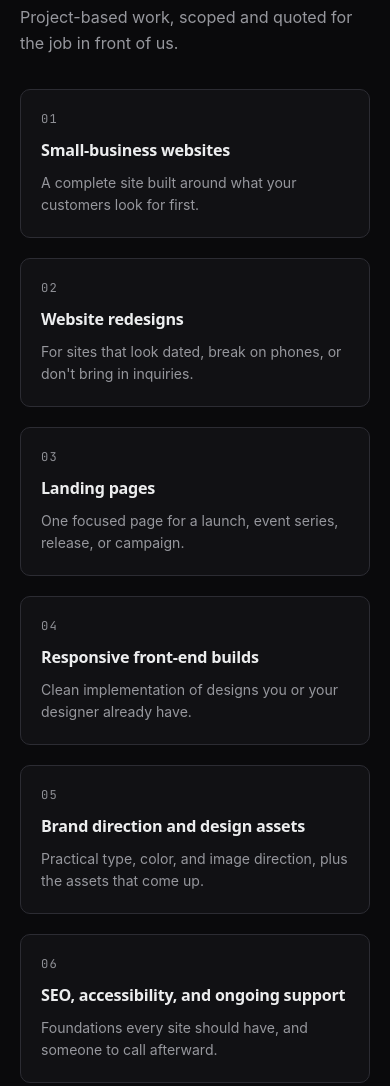
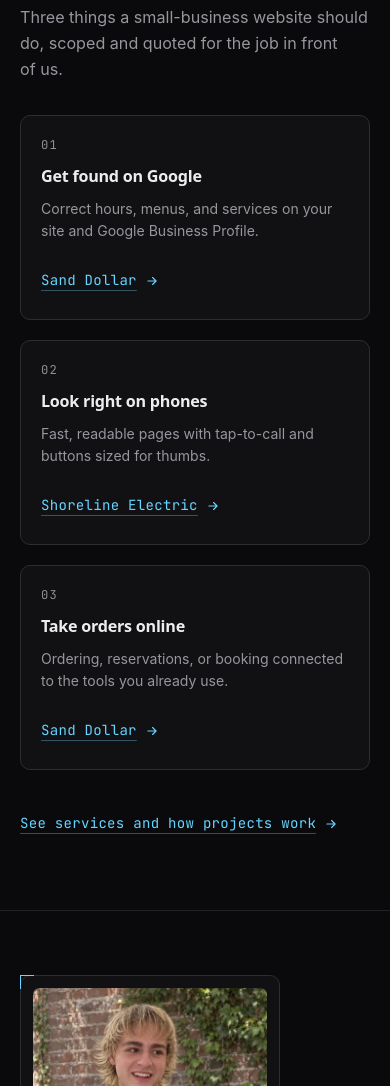
Before and after one commit to DylanDwight/DylanDwight.com, a plain HTML site: page index.html in a window 390 px wide. Shown: the part 3667-4753 px from the top of the page. Drawn offline with Linux system fonts and the light colour scheme; a web font is replaced by a local one.

Commit message:
Lead Services and homepage with the three card outcomes
The business card QR goes to /services, so the page now opens with the same
three lines as the card: Get found on Google, Look right on phones, Take
orders online, each linking to existing case-study proof. Homepage services
preview trimmed from six cards to the same three. Fixes duplicate '11' CTA
index on Services.

Co-Authored-By: Claude Opus 5.5 <noreply@anthropic.com>
Claude-Session: https://claude.ai/code/session_0197k9k5wQbLvmnjA3uF7gQV

```diff
--- a/css/components.css
+++ b/css/components.css
@@ -1206,3 +1206,25 @@ html.js [data-reveal].is-visible {
   .logo-link .logo-mark .logo-node { animation: none; }
   .logo-link:hover .logo-mark path { transform: none; }
 }
+
+/* Three-outcome grid (Services top + homepage preview). Stays 3-up until
+   phones so three cards never leave an orphan in a 2-column row. */
+@media (max-width: 1024px) {
+  .service-grid--three {
+    grid-template-columns: repeat(3, 1fr);
+  }
+}
+@media (max-width: 860px) {
+  .service-grid--three {
+    grid-template-columns: 1fr;
+  }
+}
+.service-item .service-proof {
+  margin-top: auto;
+  padding-top: var(--space-2);
+  font-size: var(--text-sm);
+}
+.page-hero .outcomes-grid {
+  position: relative;
+  margin-block: var(--space-8);
+}
--- a/index.html
+++ b/index.html
@@ -283,16 +283,13 @@
           <span class="section-index">02</span>
           <h2 id="services-heading"><a href="/services/">Services</a></h2>
         </div>
-        <p class="lede">Project-based work, scoped and quoted for the job in front of us.</p>
+        <p class="lede">Three things a small-business website should do, scoped and quoted for the job in front of us.</p>
       </div>
 
-      <div class="service-grid" data-reveal>
-        <div class="card service-item"><span class="service-index">01</span><h3>Small-business websites</h3><p>A complete site built around what your customers look for first.</p></div>
-        <div class="card service-item"><span class="service-index">02</span><h3>Website redesigns</h3><p>For sites that look dated, break on phones, or don't bring in inquiries.</p></div>
-        <div class="card service-item"><span class="service-index">03</span><h3>Landing pages</h3><p>One focused page for a launch, event series, release, or campaign.</p></div>
-        <div class="card service-item"><span class="service-index">04</span><h3>Responsive front-end builds</h3><p>Clean implementation of designs you or your designer already have.</p></div>
-        <div class="card service-item"><span class="service-index">05</span><h3>Brand direction and design assets</h3><p>Practical type, color, and image direction, plus the assets that come up.</p></div>
-        <div class="card service-item"><span class="service-index">06</span><h3>SEO, accessibility, and ongoing support</h3><p>Foundations every site should have, and someone to call afterward.</p></div>
+      <div class="service-grid service-grid--three" data-reveal>
+        <div class="card service-item"><span class="service-index">01</span><h3>Get found on Google</h3><p>Correct hours, menus, and services on your site and Google Business Profile.</p><a href="/work/sand-dollar/#seo-geo" class="text-link service-proof">Sand Dollar <svg viewBox="0 0 24 24" fill="none" stroke="currentColor" stroke-width="2" stroke-linecap="round" stroke-linejoin="round" aria-hidden="true"><path d="M5 12h14M13 6l6 6-6 6"/></svg></a></div>
+        <div class="card service-item"><span class="service-index">02</span><h3>Look right on phones</h3><p>Fast, readable pages with tap-to-call and buttons sized for thumbs.</p><a href="/work/shoreline-electric/" class="text-link service-proof">Shoreline Electric <svg viewBox="0 0 24 24" fill="none" stroke="currentColor" stroke-width="2" stroke-linecap="round" stroke-linejoin="round" aria-hidden="true"><path d="M5 12h14M13 6l6 6-6 6"/></svg></a></div>
+        <div class="card service-item"><span class="service-index">03</span><h3>Take orders online</h3><p>Ordering, reservations, or booking connected to the tools you already use.</p><a href="/work/sand-dollar/#ecosystem" class="text-link service-proof">Sand Dollar <svg viewBox="0 0 24 24" fill="none" stroke="currentColor" stroke-width="2" stroke-linecap="round" stroke-linejoin="round" aria-hidden="true"><path d="M5 12h14M13 6l6 6-6 6"/></svg></a></div>
       </div>
 
       <p style="margin-top: var(--space-8);"><a href="/services/" class="text-link">See services and how projects work <svg viewBox="0 0 24 24" fill="none" stroke="currentColor" stroke-width="2" stroke-linecap="round" stroke-linejoin="round" aria-hidden="true"><path d="M5 12h14M13 6l6 6-6 6"/></svg></a></p>
```
Also changed, not shown: services/index.html (+11 -5 lines).
